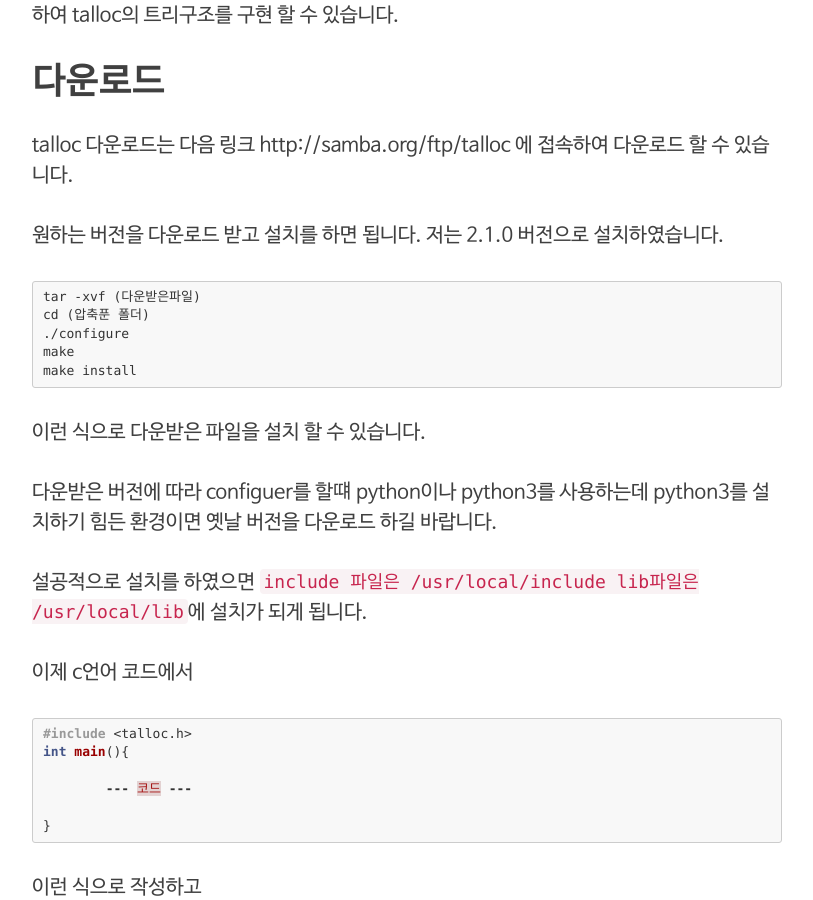
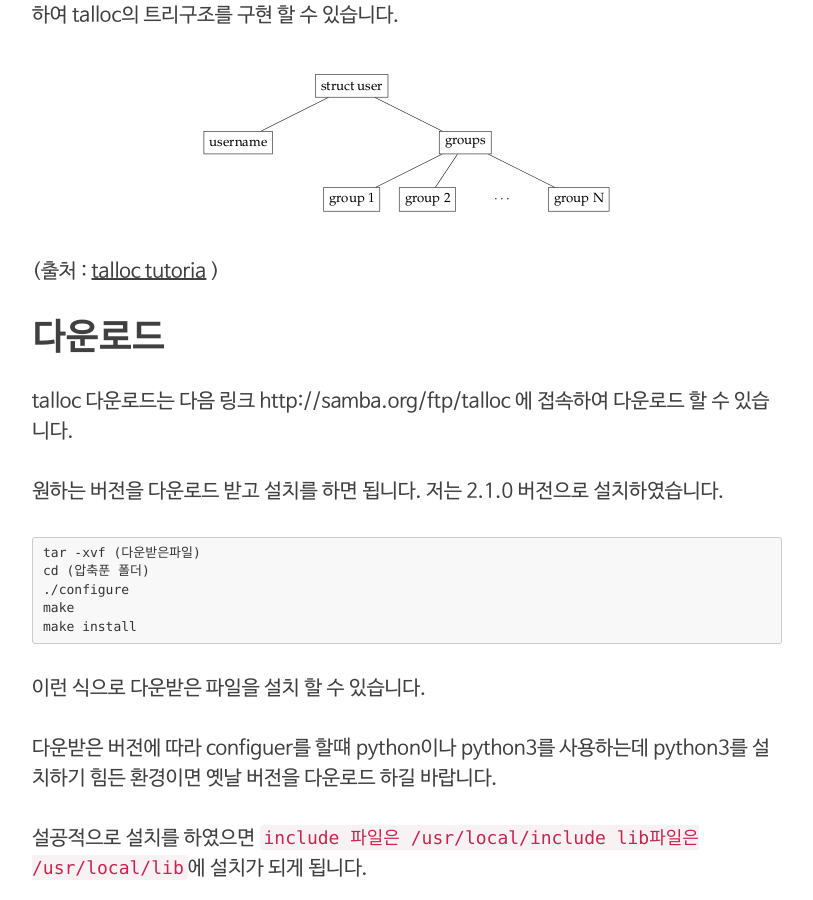
Before and after one commit to fbqweasd/fbqweasd.github.io, a Jekyll site: the page built from _posts/2019-10-01-talloc.md, in a window 1280 px wide and 900 px high, scrolled down 622 px. Shown: the whole window, without its empty margins (233-1046 px from the left). Built offline with Jekyll 4.4.1, drawn with Linux system fonts in a browser that asks for light colours; nearby versions of some CDN libraries; comment, search, counter and statistics services are not loaded.

Commit message:
pust img update

```diff
--- a/_posts/2019-10-01-talloc.md
+++ b/_posts/2019-10-01-talloc.md
@@ -18,6 +18,10 @@ talloc 이라는 라이브러리는 [공식 홈페이지](https://talloc.samba.o
 talloc은 여러 디렉토리를 효과적으로 관리하기 위해서 만들어진 만큼 트리구조로 메모리를 할당하여 사용할 수 있습니다. (리눅스 디랙토리는 트리로 이루어 져있음)
 
 talloc에서 할당한 메모리에는 context라고 부르는 해더 파일이 있습니다. 이 context을 이용하여 talloc의 트리구조를 구현 할 수 있습니다.
+
+![계층구조](/img/2019-10-01/context_tree.png)
+
+(출처 : [talloc tutoria](https://talloc.samba.org/talloc/doc/html/libtalloc__context.html) )
 
 # 다운로드
 
```
Also changed, not shown: img/2019-10-01/context_tree.png (added).
